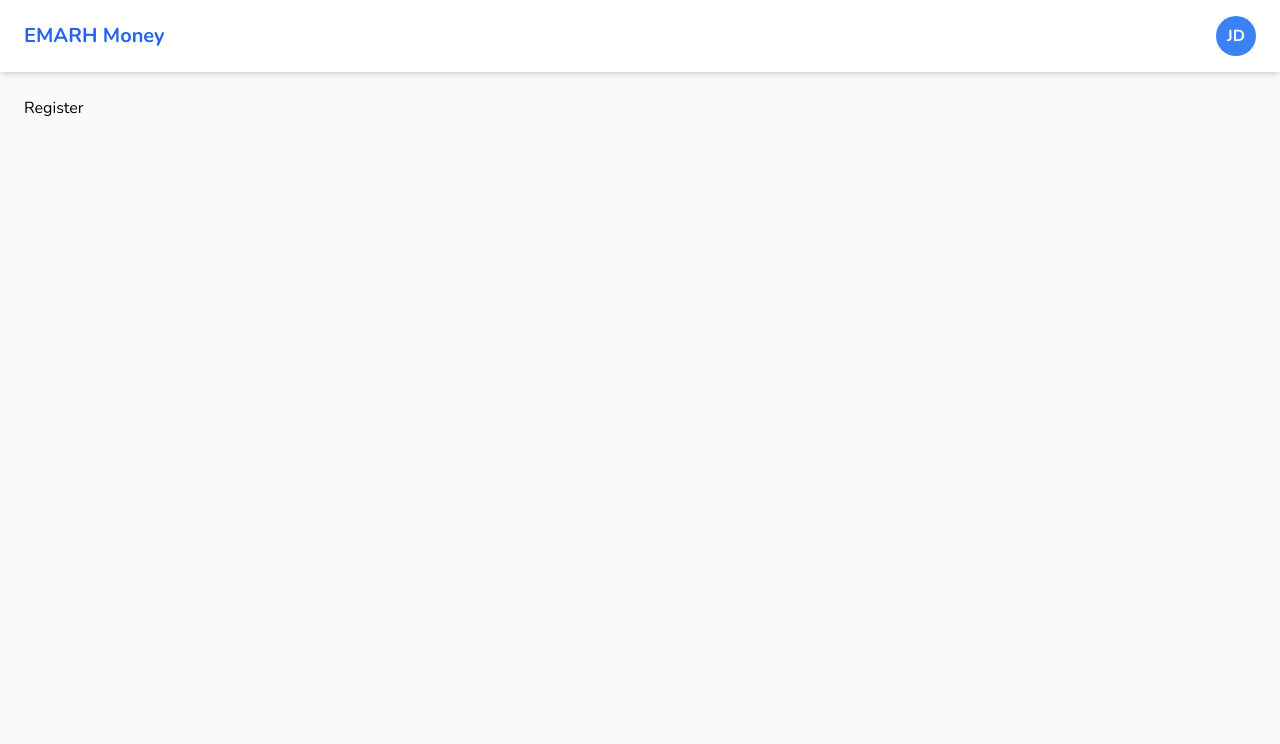
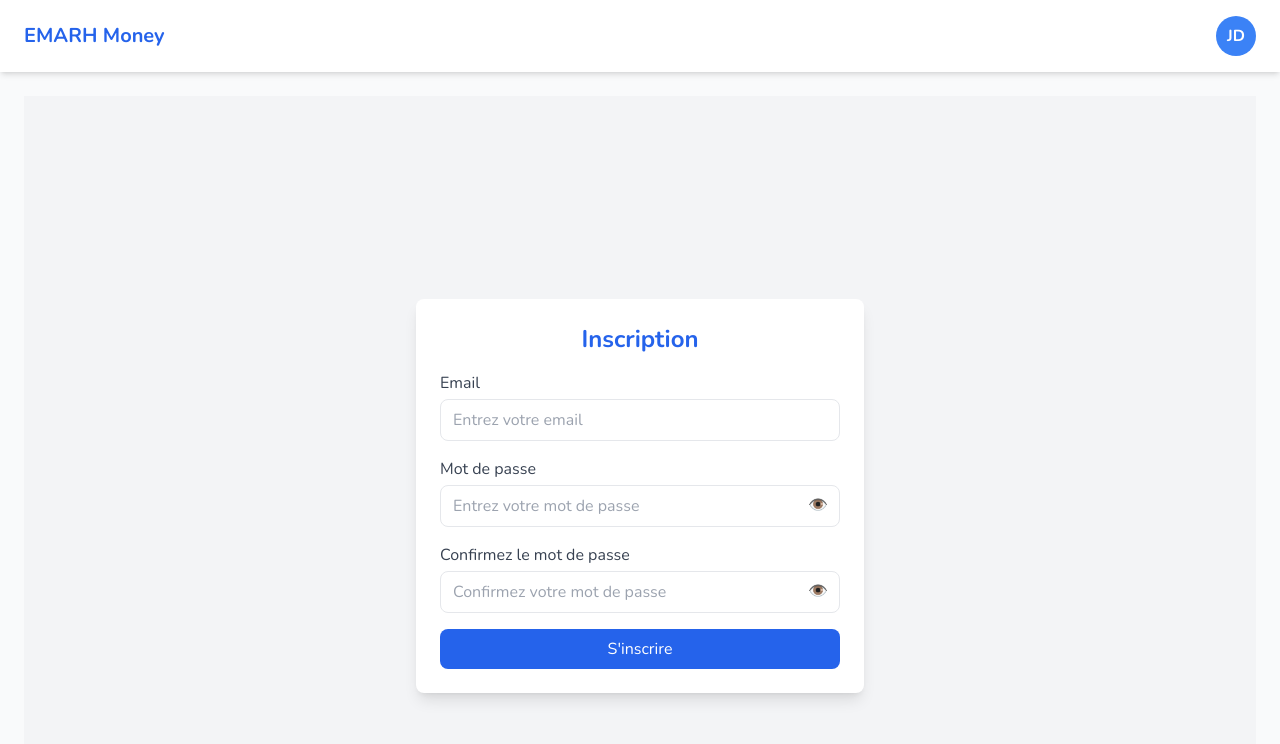
Before and after one commit to Harry8679/Emarh-Money-Front, a React (Create React App) app: page /inscription in a window 1280 px wide. Shown: the top 744 px of the page. Built offline with nearby package versions, Linux system fonts and the light colour scheme.

Commit message:
register %

```diff
--- a/src/pages/Register.jsx
+++ b/src/pages/Register.jsx
@@ -1,12 +1,122 @@
-import React from 'react';
-import DefaultLayout from '../components/DefaultLayout';
+import React, { useState } from "react";
+import { toast, ToastContainer } from "react-toastify";
+import "react-toastify/dist/ReactToastify.css";
+import DefaultLayout from "../components/DefaultLayout";
 
-const Register = () => {
+const RegisterPage = () => {
+  const [form, setForm] = useState({
+    email: "",
+    password: "",
+    confirmPassword: "",
+  });
+  const [showPassword, setShowPassword] = useState(false);
+  const [showConfirmPassword, setShowConfirmPassword] = useState(false);
+
+  const handleChange = (e) => {
+    setForm({ ...form, [e.target.name]: e.target.value });
+  };
+
+  const handleSubmit = (e) => {
+    e.preventDefault();
+
+    if (!form.email || !form.password || !form.confirmPassword) {
+      toast.error("Veuillez remplir tous les champs !");
+      return;
+    }
+
+    if (form.password.length < 6) {
+      toast.error("Le mot de passe doit contenir au moins 6 caractères !");
+      return;
+    }
+
+    if (form.password !== form.confirmPassword) {
+      toast.error("Les mots de passe ne correspondent pas !");
+      return;
+    }
+
+    // Si tout est OK
+    toast.success("Inscription réussie !");
+    console.log("Formulaire envoyé :", form);
+  };
+
   return (
     <DefaultLayout>
-        <h1>Register</h1>
+      <div className="flex items-center justify-center min-h-screen bg-gray-100">
+        <ToastContainer />
+        <form
+          onSubmit={handleSubmit}
+          className="w-full max-w-md p-6 bg-white rounded-lg shadow-lg"
+        >
+          <h2 className="mb-4 text-2xl font-bold text-center text-blue-600">
+            Inscription
+          </h2>
+
+          {/* Email */}
+          <div className="mb-4">
+            <label className="block text-gray-700">Email</label>
+            <input
+              type="email"
+              name="email"
+              value={form.email}
+              onChange={handleChange}
+              className="w-full px-3 py-2 mt-1 border rounded-lg focus:outline-none focus:ring focus:ring-blue-300"
+              placeholder="Entrez votre email"
+            />
+          </div>
+
+          {/* Mot de passe */}
+          <div className="mb-4">
+            <label className="block text-gray-700">Mot de passe</label>
+            <div className="relative">
+              <input
+                type={showPassword ? "text" : "password"}
+                name="password"
+                value={form.password}
+                onChange={handleChange}
+                className="w-full px-3 py-2 mt-1 border rounded-lg focus:outline-none focus:ring focus:ring-blue-300"
+                placeholder="Entrez votre mot de passe"
+              />
+              <span
+                onClick={() => setShowPassword(!showPassword)}
+                className="absolute text-gray-500 cursor-pointer right-3 top-3 hover:text-gray-700"
+              >
+                {showPassword ? "🙈" : "👁️"}
+              </span>
+            </div>
+          </div>
+
+          {/* Confirmation mot de passe */}
+          <div className="mb-4">
+            <label className="block text-gray-700">Confirmez le mot de passe</label>
+            <div className="relative">
+              <input
+                type={showConfirmPassword ? "text" : "password"}
+                name="confirmPassword"
+                value={form.confirmPassword}
+                onChange={handleChange}
+                className="w-full px-3 py-2 mt-1 border rounded-lg focus:outline-none focus:ring focus:ring-blue-300"
+                placeholder="Confirmez votre mot de passe"
+              />
+              <span
+                onClick={() => setShowConfirmPassword(!showConfirmPassword)}
+                className="absolute text-gray-500 cursor-pointer right-3 top-3 hover:text-gray-700"
+              >
+                {showConfirmPassword ? "🙈" : "👁️"}
+              </span>
+            </div>
+          </div>
+
+          {/* Bouton */}
+          <button
+            type="submit"
+            className="w-full py-2 text-white transition bg-blue-600 rounded-lg hover:bg-blue-700"
+          >
+            S'inscrire
+          </button>
+        </form>
+      </div>
     </DefaultLayout>
-  )
-}
+  );
+};
 
-export default Register;
+export default RegisterPage;
```
